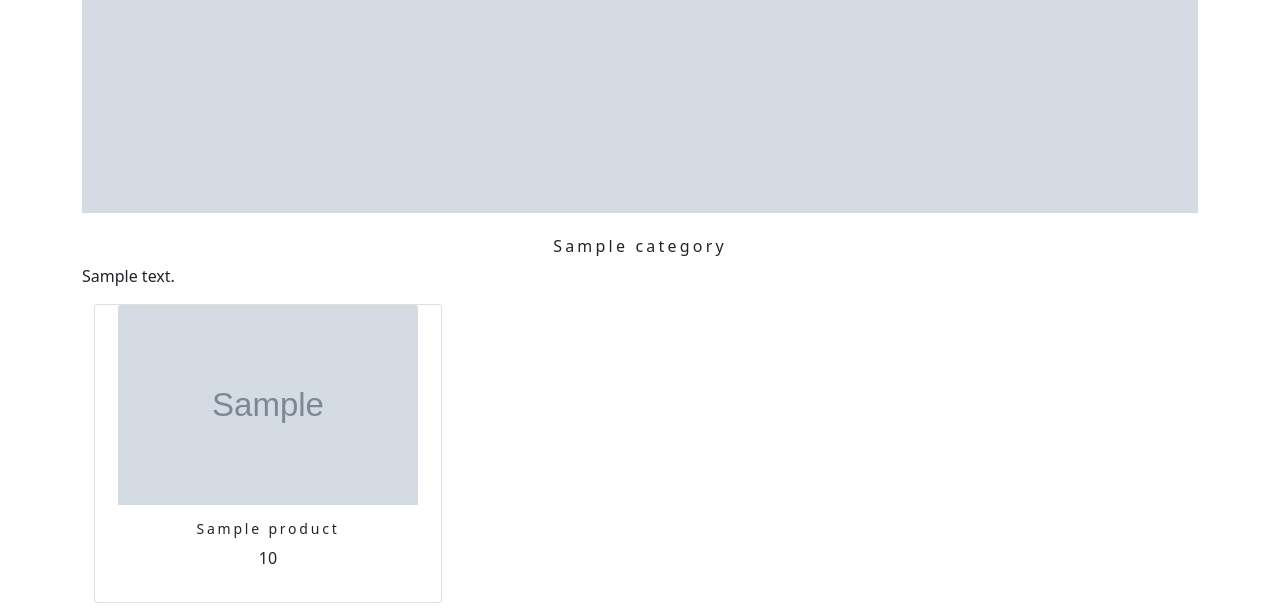
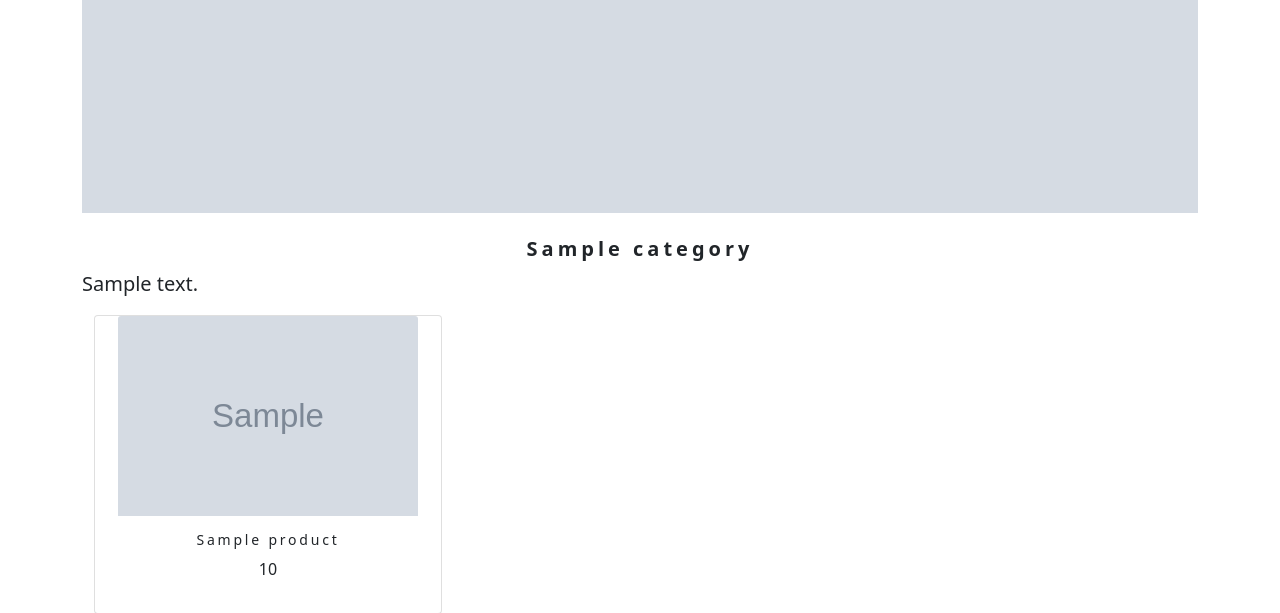
Before and after one commit to Shajisandra/Projects, a Django app: template ecommerceproject/template/category.html in a window 1280 px wide. Shown: the part 962-1575 px from the top of the page. Run offline with Django 4.2, Linux system fonts and the light colour scheme; the template is opened without the code that fills it: most values are stand-ins (such as "Sample title", 1, 10 or a date in 2020); grey boxes marked "Sample" are stand-in pictures; some libraries are stand-ins or nearby versions.

Commit message:
Update category.html

```diff
--- a/ecommerceproject/template/category.html
+++ b/ecommerceproject/template/category.html
@@ -33,8 +33,8 @@
     </div>
       <br>
 <div>
-      <h1 class="text-center my_title">{{category.name}}</h1>
-      <p class="text-justify" style="">{{category.description}}</p>
+      <h1 class="text-center my_title" style="font-size:20px;"><b>{{category.name}}</b></h1>
+      <p class="text-justify" style="font-size:20px;">{{category.description}}</p>
 </div>
       {% else %}
 <div class="my_image my_image_padding">
```
